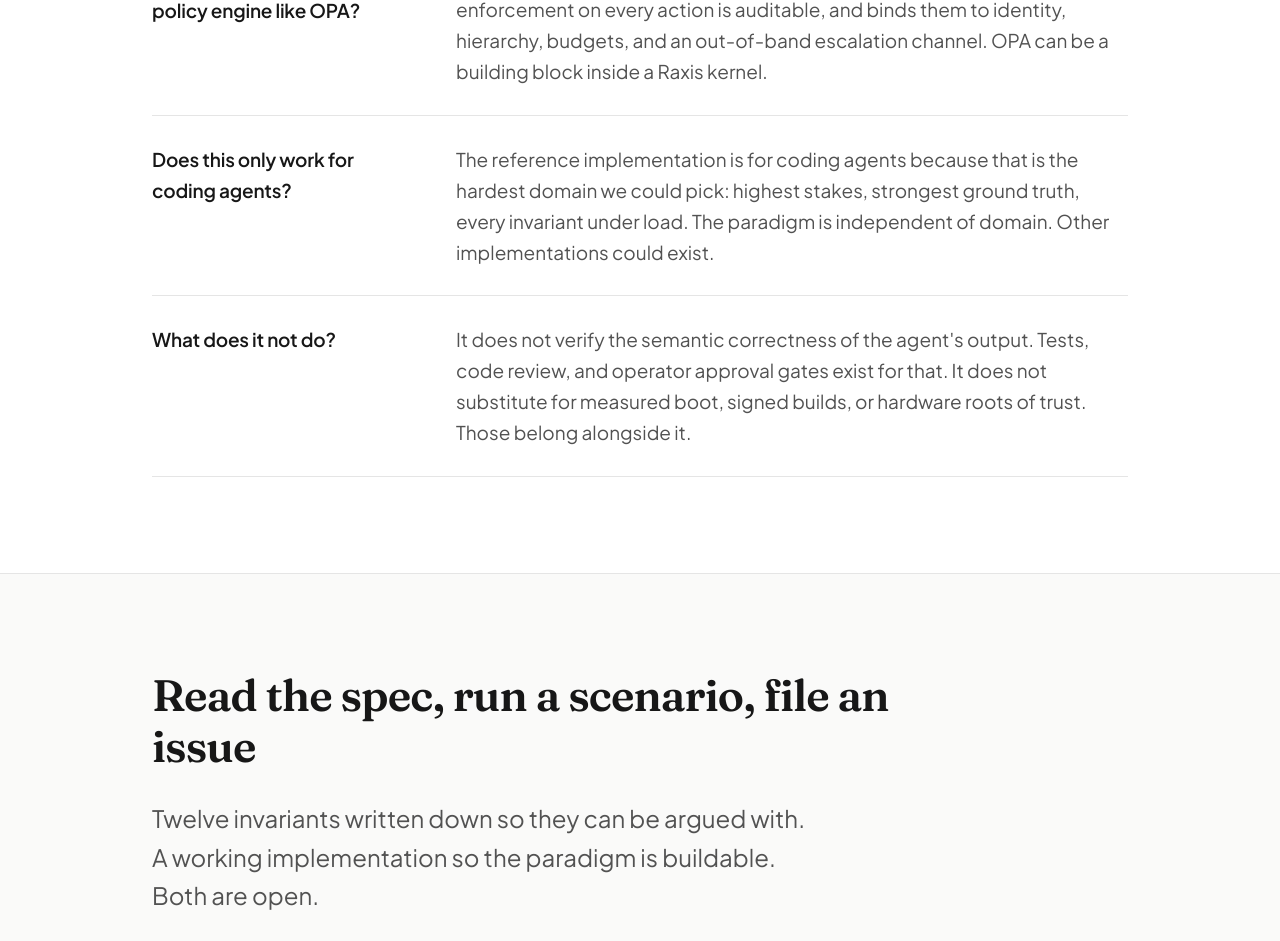
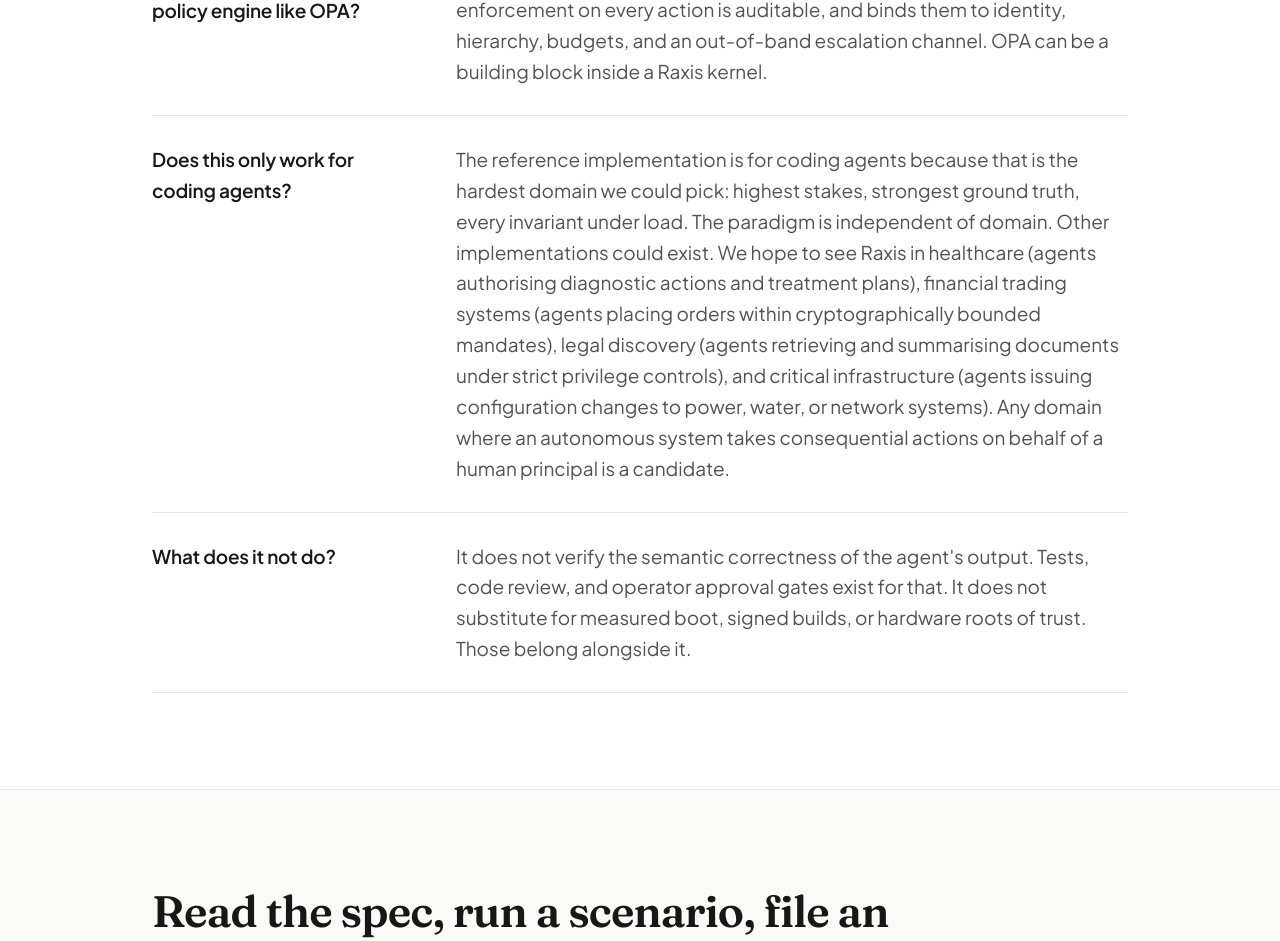
Before and after one commit to chika5105/raxis, a Next.js app: page / in a window 1280 px wide. Shown: the part 5495-6436 px from the top of the page. Built offline with nearby package versions, Linux system fonts and the light colour scheme.

Commit message:
FAQ: expand coding-agents answer with cross-domain examples

```diff
--- a/src/app/page.tsx
+++ b/src/app/page.tsx
@@ -352,7 +352,7 @@ function FAQ() {
     },
     {
       q: "Does this only work for coding agents?",
-      a: "The reference implementation is for coding agents because that is the hardest domain we could pick: highest stakes, strongest ground truth, every invariant under load. The paradigm is independent of domain. Other implementations could exist.",
+      a: "The reference implementation is for coding agents because that is the hardest domain we could pick: highest stakes, strongest ground truth, every invariant under load. The paradigm is independent of domain. Other implementations could exist. We hope to see Raxis in healthcare (agents authorising diagnostic actions and treatment plans), financial trading systems (agents placing orders within cryptographically bounded mandates), legal discovery (agents retrieving and summarising documents under strict privilege controls), and critical infrastructure (agents issuing configuration changes to power, water, or network systems). Any domain where an autonomous system takes consequential actions on behalf of a human principal is a candidate.",
     },
     {
       q: "What does it not do?",
```
